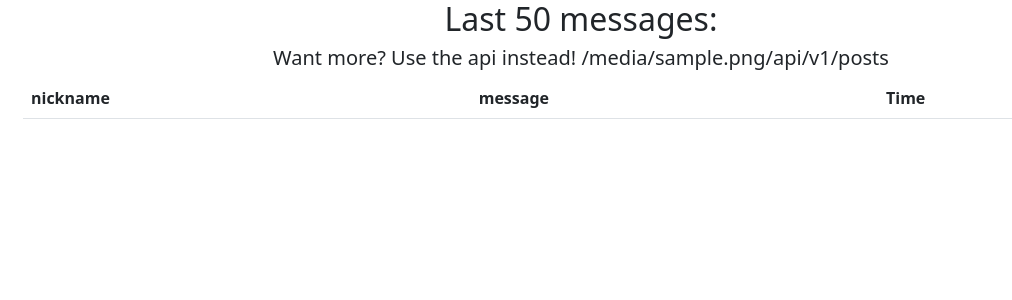
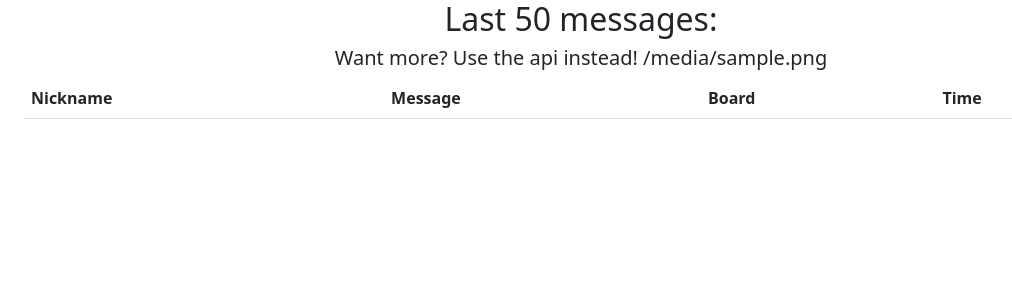
Before and after one commit to kryptokrona/hugin-api, a Python web app: template ansible/roles/nginx/templates/index.html.j2 in a window 1280 px wide. Shown: the top 300 px of the page, without its empty margins (59-1071 px from the left). Run offline with Jinja, Linux system fonts and the light colour scheme; the template is opened without the code that fills it: most values are stand-ins (such as "Sample title", 1, 10 or a date in 2020); lists and menus that the app fills with data are empty.

Commit message:
Added caps to start of names and a section to show board name (#67)
* Added caps to start of names and a section to show board name

* Changed a bit

```diff
--- a/ansible/roles/nginx/templates/index.html.j2
+++ b/ansible/roles/nginx/templates/index.html.j2
@@ -18,6 +18,7 @@
                 temp += "<tr>";
                 temp += "<td>" + item.nickname + "</td>";
                 temp += "<td>" + item.message + "</td>";
+                temo += "<td>" + item.board + "</td>";
                 temp += "<td>" + new Date(item.time * 1000) + "</td>";
                 document.getElementById('item').innerHTML = temp;
             })
@@ -25,13 +26,14 @@
 
 </script>
 <h2 style="text-align: center;">Last 50 messages:</h2>
-<h5 style="text-align: center;">Want more? Use the api instead! {{ index_file_url }}/api/v1/posts</h5>
+<h5 style="text-align: center;">Want more? Use the api instead! {{ index_file_url }}</h5>
 <div class="container">
     <table class="table">
         <thead>
         <tr>
-            <th>nickname</th>
-            <th>message</th>
+            <th>Nickname</th>
+            <th>Message</th>
+            <th>Board</th>
             <th>Time</th>
 
         </tr>
```
